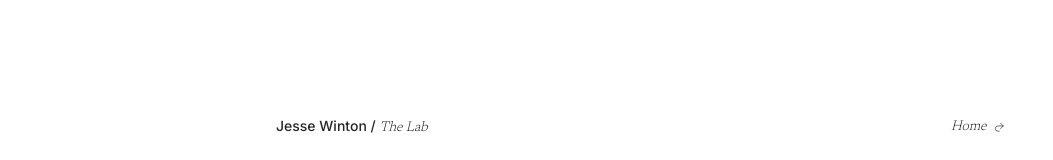
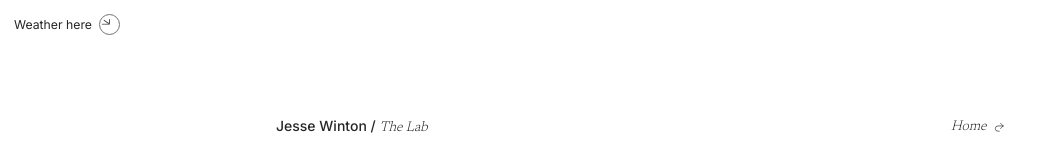
Before and after one commit to thejessewinton/jessewinton.works, a Next.js app: page /lab in a window 1280 px wide. Shown: the top 160 px of the page, without its empty margins (0-1053 px from the left). Built offline with nearby package versions, Linux system fonts and the light colour scheme; no server answers.

Commit message:
add clock

```diff
--- a/package.json
+++ b/package.json
@@ -10,12 +10,16 @@
     "lint:fix": "biome format --write"
   },
   "dependencies": {
+    "@base-ui-components/react": "^1.0.0-alpha.4",
+    "@date-fns/tz": "^1.2.0",
     "@number-flow/react": "^0.4.4",
     "@radix-ui/react-context-menu": "^2.2.4",
     "@radix-ui/react-tabs": "^1.1.2",
     "@tailwindcss/typography": "^0.5.15",
+    "@tanstack/react-query": "^5.62.10",
     "@vercel/analytics": "^1.3.2",
     "clsx": "^2.1.1",
+    "date-fns": "^4.1.0",
     "motion": "^11.15.0",
     "next": "^15.1.2",
     "next-themes": "^0.4.4",
--- a/src/app/layout.tsx
+++ b/src/app/layout.tsx
@@ -1,12 +1,15 @@
+import '~/styles/globals.css'
+
 import type { Metadata } from 'next'
-import { Inter, Newsreader } from 'next/font/google'
+import { Inter, JetBrains_Mono, Newsreader } from 'next/font/google'
 import type { ReactNode } from 'react'
 import { Footer } from '~/components/footer'
 
-import '~/styles/globals.css'
 import { Analytics } from '@vercel/analytics/next'
 import { ThemeProvider } from 'next-themes'
 import { Snowfall } from '~/components/lab/snowfall'
+import { Meta } from '~/components/meta'
+import { QueryProvider } from '~/providers/query'
 
 const sans = Inter({
   variable: '--font-sans',
@@ -22,6 +25,13 @@ const serif = Newsreader({
   weight: ['300'],
 })
 
+const mono = JetBrains_Mono({
+  variable: '--font-mono',
+  display: 'optional',
+  subsets: ['latin'],
+  weight: ['300'],
+})
+
 export const metadata: Metadata = {
   title: {
     default: 'Jesse Winton',
@@ -33,17 +43,20 @@ const RootLayout = async ({ children }: { children: ReactNode }) => {
   return (
     <html
       lang="en"
-      className={`${sans.variable} ${serif.variable} text-sm`}
+      className={`${sans.variable} ${serif.variable} ${mono.variable} text-sm`}
       suppressHydrationWarning
     >
       <body className="flex min-h-screen flex-col items-center justify-center scroll-smooth bg-white text-neutral-800 leading-loose antialiased selection:bg-neutral-100 dark:bg-neutral-900 dark:text-neutral-200 dark:selection:bg-neutral-800">
         <ThemeProvider attribute="class">
+          <QueryProvider>
+            <Meta />
             <main className="mx-auto mt-32 flex w-full max-w-4xl grow flex-col items-center justify-center px-4 md:px-8">
               {children}
             </main>
             <Snowfall />
             <Footer />
             <Analytics />
+          </QueryProvider>
         </ThemeProvider>
       </body>
     </html>
--- /dev/null
+++ b/src/components/meta.tsx
@@ -0,0 +1,11 @@
+import { Clock } from './shared/clock'
+import { Weather } from './shared/weather'
+
+export const Meta = () => {
+  return (
+    <div className="absolute top-4 left-4 flex items-center gap-2">
+      <Weather />
+      <Clock />
+    </div>
+  )
+}
--- /dev/null
+++ b/src/components/shared/clock.tsx
@@ -0,0 +1,101 @@
+'use client'
+import { Tooltip } from '@base-ui-components/react/tooltip'
+import { format } from 'date-fns'
+import { type CSSProperties, useCallback, useEffect, useState } from 'react'
+import { cn } from '~/utils/classnames'
+
+export const Clock = () => {
+  const newYorkTime = useCallback(() => {
+    const now = new Date()
+    return new Date(
+      now.toLocaleString('en-US', {
+        timeZone: 'America/New_York',
+        hour12: false,
+      }),
+    )
+  }, [])
+
+  const [time, setTime] = useState(newYorkTime)
+
+  useEffect(() => {
+    const interval = setInterval(() => {
+      setTime(newYorkTime)
+    }, 1000)
+
+    return () => clearInterval(interval)
+  }, [newYorkTime])
+
+  return (
+    <Tooltip.Provider>
+      <Tooltip.Root>
+        <Tooltip.Trigger>
+          <div
+            className="relative flex size-6 rotate-180 items-center justify-center rounded-full border border-neutral-500"
+            style={
+              {
+                '--now-h': time.getHours(),
+                '--now-m': time.getMinutes(),
+                '--now-s': time.getSeconds(),
+                '--hours-degrees':
+                  'calc(var(--now-h) + var(--now-m) / 60 / 12 * 360deg)',
+                '--minutes-degrees':
+                  'calc(((var(--now-m) / 60) * 360) + ((var(--now-s) / 60) * 6))',
+                '--seconds-degrees': 'calc((var(--now-s) / 60) * 360)',
+              } as CSSProperties
+            }
+          >
+            <div
+              className="absolute top-1/2 h-[var(--height)] w-[var(--width)] rounded-xs bg-neutral-500"
+              style={
+                {
+                  '--height': '8px',
+                  '--width': '0.5px',
+                  transformOrigin: 'center 0',
+                  left: 'calc(50% - var(--width) / 2)',
+                  transform: 'rotate(calc(var(--seconds-degrees) * 1deg))',
+                } as CSSProperties
+              }
+            />
+            <div
+              className="absolute top-1/2 h-[var(--height)] w-[var(--width)] rounded-xs bg-neutral-600"
+              style={
+                {
+                  '--height': '7px',
+                  '--width': '1px',
+                  transformOrigin: 'center 0',
+                  left: 'calc(50% - var(--width) / 2)',
+                  transform: 'rotate(calc(var(--minutes-degrees) * 1deg))',
+                } as CSSProperties
+              }
+            />
+            <div
+              className="absolute top-1/2 h-[var(--height)] w-[var(--width)] rounded-xs bg-neutral-600"
+              style={
+                {
+                  '--height': '5px',
+                  '--width': '1px',
+                  transformOrigin: 'center 0',
+                  left: 'calc(50% - var(--width) / 2)',
+                  transform: 'rotate(calc(var(--hours-degrees) * 1deg))',
+                } as CSSProperties
+              }
+            />
+          </div>
+        </Tooltip.Trigger>
+        <Tooltip.Portal>
+          <Tooltip.Positioner sideOffset={10} side="bottom">
+            <Tooltip.Popup
+              className={cn(
+                'flex items-center justify-center gap-2 rounded-md border border-neutral-200/40 bg-neutral-100/40 px-2 py-1 font-mono text-sm backdrop-blur-lg transition-all dark:border-neutral-700/40 dark:bg-neutral-950/50',
+                'data-[starting-style]:translate-y-4 data-[starting-style]:scale-95 data-[starting-style]:opacity-0 data-[starting-style]:blur-sm',
+                'data-[ending-style]:translate-y-4 data-[ending-style]:scale-95 data-[ending-style]:opacity-0 data-[ending-style]:blur-0',
+              )}
+            >
+              {format(time, 'hh:mm:ss a')} EST
+            </Tooltip.Popup>
+          </Tooltip.Positioner>
+        </Tooltip.Portal>
+      </Tooltip.Root>
+    </Tooltip.Provider>
+  )
+}
--- /dev/null
+++ b/src/components/shared/weather.tsx
@@ -0,0 +1,21 @@
+'use client'
+
+import { useQuery } from '@tanstack/react-query'
+
+const getWeather = async () => {
+  const res = await fetch(
+    'https://api.open-meteo.com/v1/forecast?latitude=40.71&longitude=-74.01&current=temperature_2m',
+  )
+  const json = await res.json()
+  return json
+}
+
+export const Weather = () => {
+  const { data } = useQuery({
+    queryKey: ['weather'],
+    queryFn: getWeather,
+  })
+
+  console.log(data)
+  return <div className="text-sm">Weather here</div>
+}
--- /dev/null
+++ b/src/providers/query.tsx
@@ -0,0 +1,12 @@
+'use client'
+
+import { QueryClient, QueryClientProvider } from '@tanstack/react-query'
+import type { ReactNode } from 'react'
+
+export const QueryProvider = ({ children }: { children: ReactNode }) => {
+  const queryClient = new QueryClient()
+
+  return (
+    <QueryClientProvider client={queryClient}>{children}</QueryClientProvider>
+  )
+}
--- a/src/styles/globals.css
+++ b/src/styles/globals.css
@@ -9,6 +9,7 @@
     'Apple Color Emoji', 'Segoe UI Emoji', 'Segoe UI Symbol', 'Noto Color Emoji';
   --font-serif: var(--font-serif), ui-serif, Georgia, Cambria,
     'Times New Roman', Times, serif;
+  --font-mono: var(--font-mono), ui-monospace, SFMono-Regular, Menlo, Monaco,
 
   --blur-xs: 2px;
 
```
Also changed, not shown: 1 other file (tests, documents, lock files or other folders). Lines whose indentation alone changed are shown as unchanged.
